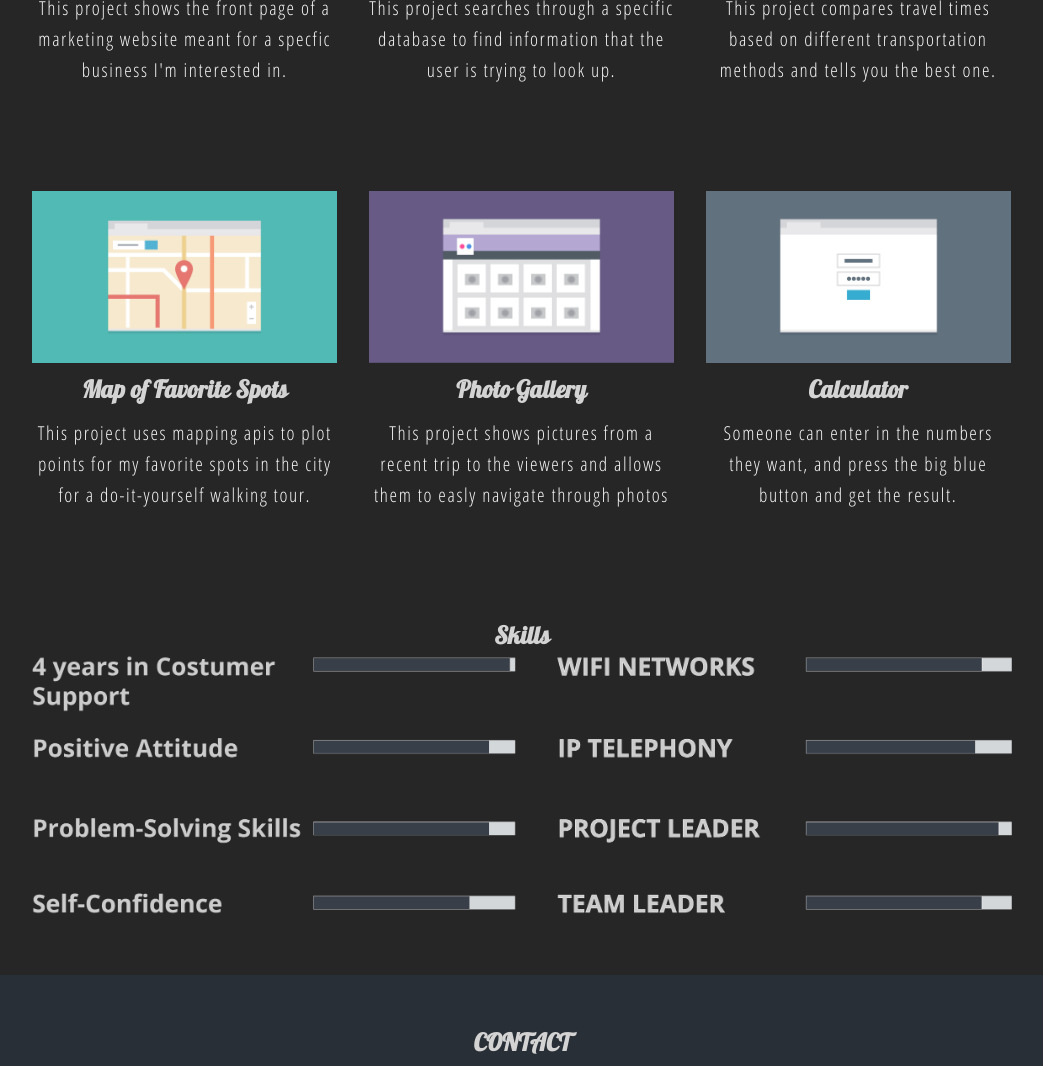
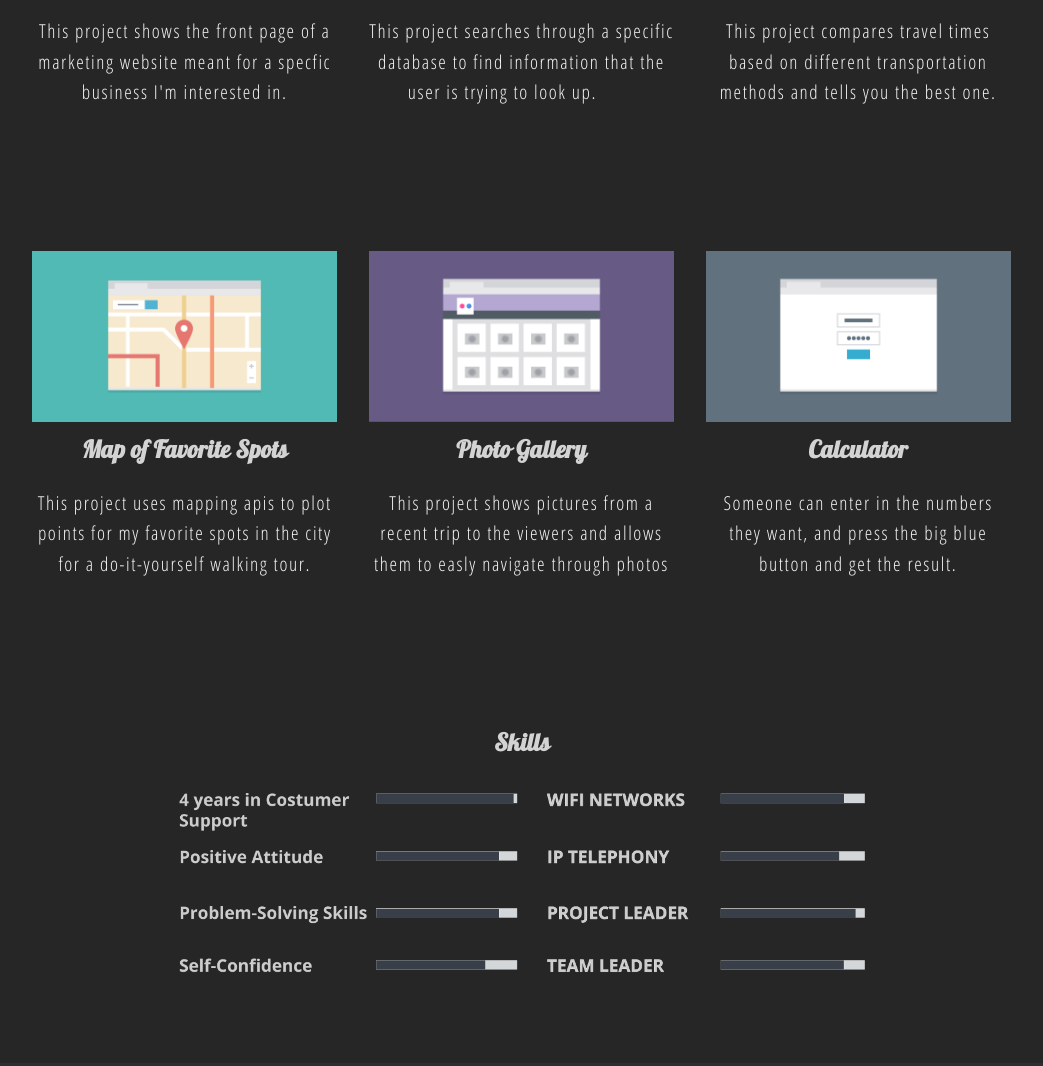
Before and after one commit to ManuelCapote/Project-2-Unit-2, a plain HTML site: page index.html in a window 1280 px wide. Shown: the part 876-1942 px from the top of the page, without its empty margins (118-1161 px from the left). Drawn offline with Linux system fonts and the light colour scheme.

Commit message:
resubmit

```diff
--- a/css/styles.css
+++ b/css/styles.css
@@ -17,8 +17,8 @@ body {
 
 p {
     font-size: 1.2em;
-    margin-bottom: 0.5em;
-    margin-top:0.5em;
+    margin-bottom: 1em;
+    margin-top:1em;
 }
 
 
@@ -123,6 +123,7 @@ a:hover {
 
 #portfolio {
     text-align: center;
+    font-size: 2em;
 }
 
 .col {
@@ -172,7 +173,7 @@ hr {
   Media Queries
 ==================================== */
 
-@media (min-width: 769px) {
+@media (min-width: 768px) {
 
     body {
         padding-top: 68px;
@@ -241,10 +242,19 @@ hr {
         width: 50%;
     }
 
+    .main p {
+        width: 50%;
+    }
+
     .seventh-main p {
         width: 65%;
         margin: 30px auto;
+    }
 
+
+    .eight-main img {
+        width: 70%;
+        margin: 30px auto;
     }
 
     .back-top {
@@ -262,9 +272,6 @@ hr {
         padding-right: 2em;
     }
 
-
-
-
         /* ---- Float clearfix ---- */
 
         .clearfix::after {
@@ -274,8 +281,11 @@ hr {
         }
     }
 
-@media (min-width: 1025px) {
+@media (min-width: 1024px) {
 
+    .col p {
+        height: 120px;
+    }
     .name {
     float: left;
     }
--- a/index.html
+++ b/index.html
@@ -3,8 +3,10 @@
     <head>
         <meta charset="utf-8">
         <meta name="viewport" content="width=device-width, initial-scale=1.0"/>
-        <link href="https://fonts.googleapis.com/css?family=Open+Sans+Condensed:300" rel="stylesheet"><!-- Link for the fonts -->
-        <link href="https://fonts.googleapis.com/css?family=Lobster" rel="stylesheet"><!-- Link for 2nd font -->
+        <!-- Font for the headers and general content -->
+        <link href="https://fonts.googleapis.com/css?family=Open+Sans+Condensed:300" rel="stylesheet">
+        <!-- Font for the h3 -->
+        <link href="https://fonts.googleapis.com/css?family=Lobster" rel="stylesheet">
         <link rel="stylesheet" href="css/styles.css">
         <title>Responsive website</title>
     </head>
@@ -45,7 +47,7 @@
             <div class="second-main col">
                 <img class="search-img" src="images/portfolio-2.png" alt="search page image">
                 <h3 id="search-page">Search Page</h3>
-                <p>This project searches through a specific database to find information that the user is trying to look up.</p>
+                <p>This project searches through a specific database to find information that the user is trying to look up. &nbsp;&nbsp;&nbsp;&nbsp;&nbsp;</p>
             </div> <!--/.second-main-->
 
             <div class="third-main col">
@@ -66,18 +68,17 @@
                 <p>This project shows pictures from a recent trip to the viewers and allows them to easly navigate through photos</p>
             </div> <!--/.fifth-main-->
 
-            <div class="sixth-main col">
+            <div class="sixth-main col clearfix">
                 <img class="calculator-img" src="images/portfolio-6.png" alt="calculator page">
                 <h3 id="calculator-page">Calculator</h3>
                 <p>Someone can enter in the numbers they want, and press the big blue button and get the result.</p>
             </div> <!--/.sixth-main-->
 
-            <div class="eight-main col">
-                    <h3 id="skills">Skills</h3>
-                    <img class="skills-img" src="images/portfolio-vectorskills.png" alt="image of my skills">
-                </div> <!--/.eight-main-->
+            <div class="eight-main col clearfix">
+                <h3 id="skills">Skills</h3>
+                <img class="skills-img" src="images/portfolio-vectorskills.png" alt="image of my skills">
+            </div> <!--/.eight-main-->
         </main><!--/.container-->
-
 
             <div class="seventh-main col clearfix last-cont">
 
```
